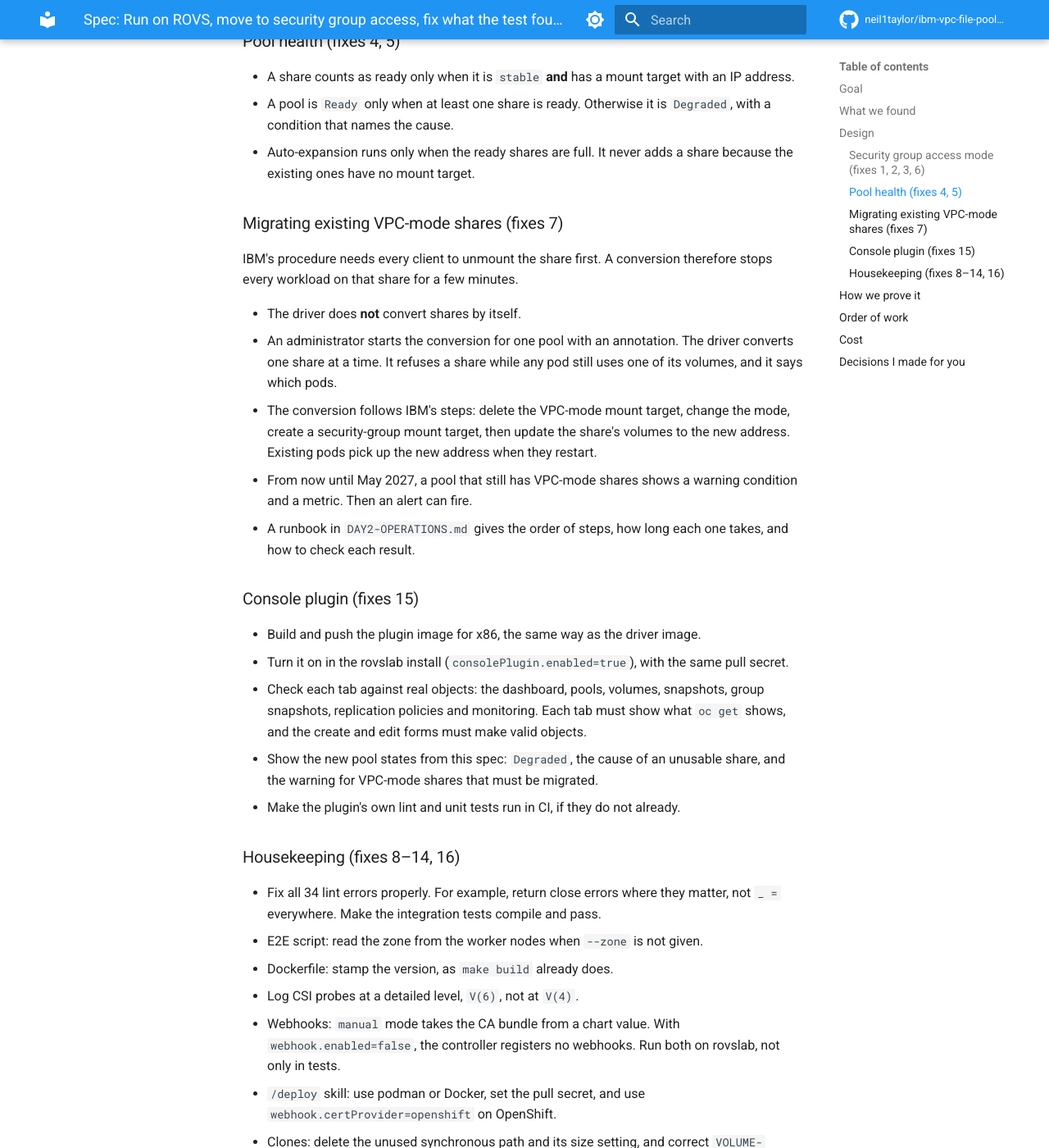
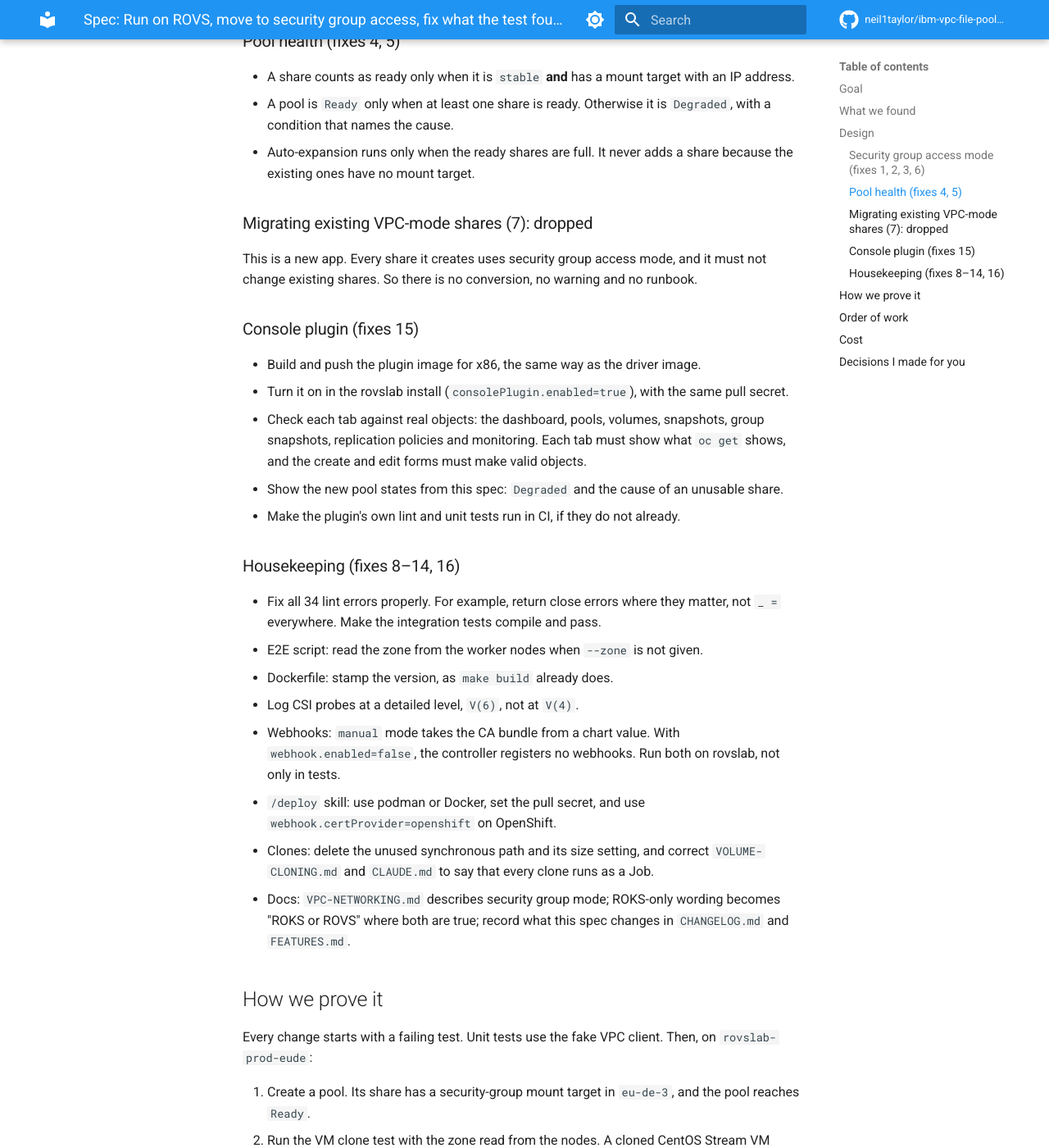
Before and after one commit to neil1taylor/ibm-vpc-file-pool-csi, an MkDocs documentation site: the page built from docs/specs/2026-10-19-rovs-and-security-group-mode.md, in a window 1280 px wide and 1400 px high, scrolled down 2981 px. Shown: the whole window at 82% size. Built offline with MkDocs 1.6.1 and Material for MkDocs 9.7.7, drawn with Linux system fonts in a browser that asks for light colours; comment, search, counter and statistics services are not loaded; some of the changed text lies outside the part shown.

Commit message:
Spec: drop the VPC access mode migration (new app; existing shares are never changed)

```diff
--- a/docs/specs/2026-10-19-rovs-and-security-group-mode.md
+++ b/docs/specs/2026-10-19-rovs-and-security-group-mode.md
@@ -4,7 +4,7 @@ Date: 2026-10-19. Status: draft for review.
 
 ## Goal
 
-The driver creates pools, serves volumes and boots a cloned VM on a ROVS cluster (`rovslab-prod-eude`), and on new ROKS clusters. No pool on the old access mode loses data when IBM ends support for it on 6 May 2027. Every problem found on the way is fixed in this repo.
+The driver creates pools, serves volumes and boots a cloned VM on a ROVS cluster (`rovslab-prod-eude`), and on new ROKS clusters. Every share it makes uses security group access mode. Every problem found on the way is fixed in this repo.
 
 "Done" means the VM clone test passes on `rovslab-prod-eude`, the console plugin shows real pools there, CI is green on `main`, and the docs describe what the driver does now.
 
@@ -20,7 +20,7 @@ Measured on `rovslab-prod-eude` (ROVS 4.21.31, 3 bare metal workers in `eu-de-3`
 | 4 | A pool reported phase `Ready`, "2 shares ready", while neither share had a mount target. | The pool looks healthy but cannot serve one volume. |
 | 5 | When no share was usable, volume requests failed with "no available capacity", and the pool grew to its share limit. | A 500 GB, 10,000 IOPS share was created that could never be used, at a real cost. |
 | 6 | The second share was created by a code path that passes no VPC, subnet or security group details. | Shares created by auto-expansion never get a mount target. |
-| 7 | Existing pools on VPC-mode shares have no migration path. None were found in this account (eu-de, all resource groups); other accounts are not known. | Data loss risk after 6 May 2027. |
+| 7 | Existing pools on VPC-mode shares have no migration path. None were found in this account (eu-de, all resource groups). | **Out of scope (19 Oct):** this is a new app, so no VPC-mode shares exist, and the driver must not change existing shares. |
 | 8 | CI has failed on `main` since February: 34 `errcheck` lint errors (mostly in `pkg/replication/`), and the integration tests do not compile (a test fake no longer satisfies the Kubernetes client interface). All unit tests pass. | Real failures cannot be seen among the old ones. |
 | 9 | The E2E VM clone test defaults to zone `eu-de-1`. All rovslab workers are in `eu-de-3`. | The test fails on any cluster outside `eu-de-1` unless you know the flag. |
 | 10 | The container image logs `version="dev"`. The Dockerfile build does not stamp the version. | You cannot tell which build is running. |
@@ -51,22 +51,16 @@ Every new share is created in security group mode, with one mount target. The mo
 - A pool is `Ready` only when at least one share is ready. Otherwise it is `Degraded`, with a condition that names the cause.
 - Auto-expansion runs only when the ready shares are full. It never adds a share because the existing ones have no mount target.
 
-### Migrating existing VPC-mode shares (fixes 7)
+### Migrating existing VPC-mode shares (7): dropped
 
-IBM's procedure needs every client to unmount the share first. A conversion therefore stops every workload on that share for a few minutes.
-
-- The driver does **not** convert shares by itself.
-- An administrator starts the conversion for one pool with an annotation. The driver converts one share at a time. It refuses a share while any pod still uses one of its volumes, and it says which pods.
-- The conversion follows IBM's steps: delete the VPC-mode mount target, change the mode, create a security-group mount target, then update the share's volumes to the new address. Existing pods pick up the new address when they restart.
-- From now until May 2027, a pool that still has VPC-mode shares shows a warning condition and a metric. Then an alert can fire.
-- A runbook in `DAY2-OPERATIONS.md` gives the order of steps, how long each one takes, and how to check each result.
+This is a new app. Every share it creates uses security group access mode, and it must not change existing shares. So there is no conversion, no warning and no runbook.
 
 ### Console plugin (fixes 15)
 
 - Build and push the plugin image for x86, the same way as the driver image.
 - Turn it on in the rovslab install (`consolePlugin.enabled=true`), with the same pull secret.
 - Check each tab against real objects: the dashboard, pools, volumes, snapshots, group snapshots, replication policies and monitoring. Each tab must show what `oc get` shows, and the create and edit forms must make valid objects.
-- Show the new pool states from this spec: `Degraded`, the cause of an unusable share, and the warning for VPC-mode shares that must be migrated.
+- Show the new pool states from this spec: `Degraded` and the cause of an unusable share.
 - Make the plugin's own lint and unit tests run in CI, if they do not already.
 
 ### Housekeeping (fixes 8–14, 16)
@@ -87,9 +81,8 @@ Every change starts with a failing test. Unit tests use the fake VPC client. The
 1. Create a pool. Its share has a security-group mount target in `eu-de-3`, and the pool reaches `Ready`.
 2. Run the VM clone test with the zone read from the nodes. A cloned CentOS Stream VM boots to a login prompt, checked on the VNC screen and not only on the serial console.
 3. Create a pool whose share cannot get a mount target, for example with a security group ID that does not exist. The pool shows `Degraded` and does not grow.
-4. Make a VPC-mode share by hand if the API still allows it for a short test. If not, cover the conversion with fakes only, and say so in the PR.
-5. The console plugin loads in the rovslab web console. Each tab shows the same objects as `oc get`, checked by screenshot.
-6. CI is green on the PR, with Lint, Test and Build all passing.
+4. The console plugin loads in the rovslab web console. Each tab shows the same objects as `oc get`, checked by screenshot.
+5. CI is green on the PR, with Lint, Test and Build all passing.
 
 ## Order of work
 
@@ -97,14 +90,13 @@ Every change starts with a failing test. Unit tests use the fake VPC client. The
 2. Security group mode and the mount path (1, 2, 3, 6), together with pool health (4, 5), as one PR. Then the VM clone test on rovslab.
 3. Housekeeping (9–14, 16).
 4. Console plugin (15), after step 2, so it can show the new pool states.
-5. Migration (7).
 
 Each step is a separate PR that is merged before the next one starts.
 
 ## Cost
 
 - Each run of the VM clone test creates one 500 GB, 10,000 IOPS share for about 15 minutes. The test then deletes it.
-- The work is about 5 PRs. Step 2 is the largest. The migration step depends on whether the API still allows VPC-mode test shares.
+- The work is about 4 PRs. Step 2 is the largest.
 
 ## Decisions I made for you
 
@@ -112,7 +104,7 @@ Each step is a separate PR that is merged before the next one starts.
 - The default security group is the cluster's own `kube-<cluster_id>` group, the same as IBM's file driver. You can give a different group per pool.
 - One mount target per share, in the pool's zone. Other zones mount it across zones.
 - A pool with no usable share is `Degraded`, not `Ready`, and it does not grow.
-- Migration of old shares is started by a person, one pool at a time, and is never automatic. It stops the workloads on each share for a few minutes.
+- No migration of VPC-mode shares: the app is new, and existing shares are never changed (your decision, 19 Oct).
 - I fix the CI failures first, so each later PR has a clean signal.
 - The 34 lint errors get real fixes, not blanket "ignore the error" lines.
 - The fixes found by reading code (problem 12) are tested on the cluster before I call them fixed.
```
